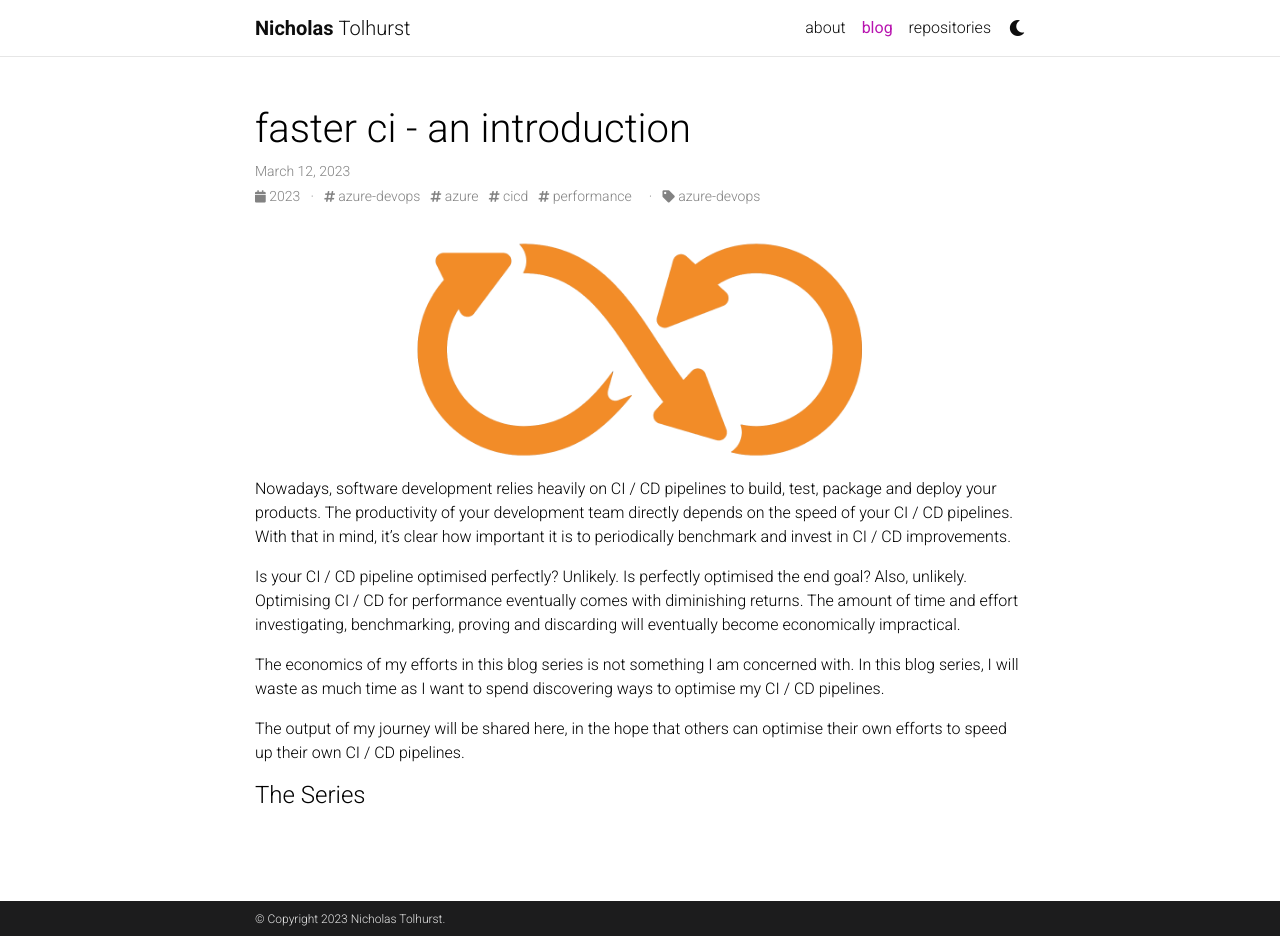
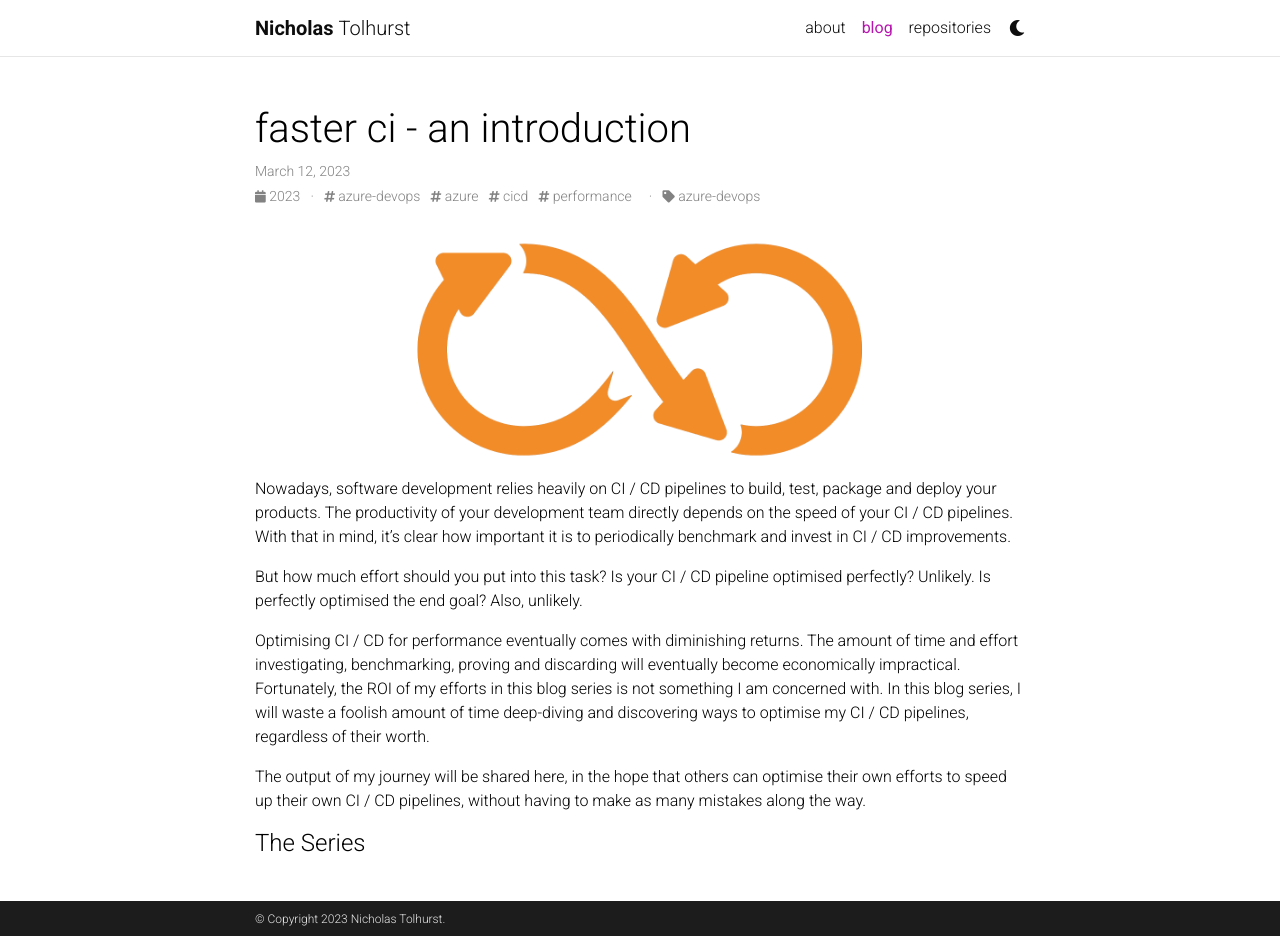
Before and after one commit to nicktolhurst/nicktolhurst.github.io, a Jekyll site: the page built from _posts/2023-03-12-faster-ci-introduction.md, in a window 1280 px wide and 936 px high. Built offline with Jekyll 4.4.1, drawn with Linux system fonts in a browser that asks for light colours; full-size pictures stand in for the smaller copies a plugin makes; comment, search, counter and statistics services are not loaded; a style sheet for code colours, icons or effects is not loaded.

Commit message:
updates intro content

```diff
--- a/_posts/2023-03-12-faster-ci-introduction.md
+++ b/_posts/2023-03-12-faster-ci-introduction.md
@@ -12,11 +12,11 @@ categories: azure-devops
 
 Nowadays, software development relies heavily on CI / CD pipelines to build, test, package and deploy your products. The productivity of your development team directly depends on the speed of your CI / CD pipelines. With that in mind, it's clear how important it is to periodically benchmark and invest in CI / CD improvements.
 
-Is your CI / CD pipeline optimised perfectly? Unlikely. Is perfectly optimised the end goal? Also, unlikely. Optimising CI / CD for performance eventually comes with diminishing returns. The amount of time and effort investigating, benchmarking, proving and discarding will eventually become economically impractical.
+But how much effort should you put into this task? Is your CI / CD pipeline optimised perfectly? Unlikely. Is perfectly optimised the end goal? Also, unlikely.
 
-The economics of my efforts in this blog series is not something I am concerned with. In this blog series, I will waste as much time as I want to spend discovering ways to optimise my CI / CD pipelines.
+Optimising CI / CD for performance eventually comes with diminishing returns. The amount of time and effort investigating, benchmarking, proving and discarding will eventually become economically impractical. Fortunately, the ROI of my efforts in this blog series is not something I am concerned with. In this blog series, I will waste a foolish amount of time deep-diving and discovering ways to optimise my CI / CD pipelines, regardless of their worth.
 
-The output of my journey will be shared here, in the hope that others can optimise their own efforts to speed up their own CI / CD pipelines.
+The output of my journey will be shared here, in the hope that others can optimise their own efforts to speed up their own CI / CD pipelines, without having to make as many mistakes along the way.
 
 #### The Series
 
```
